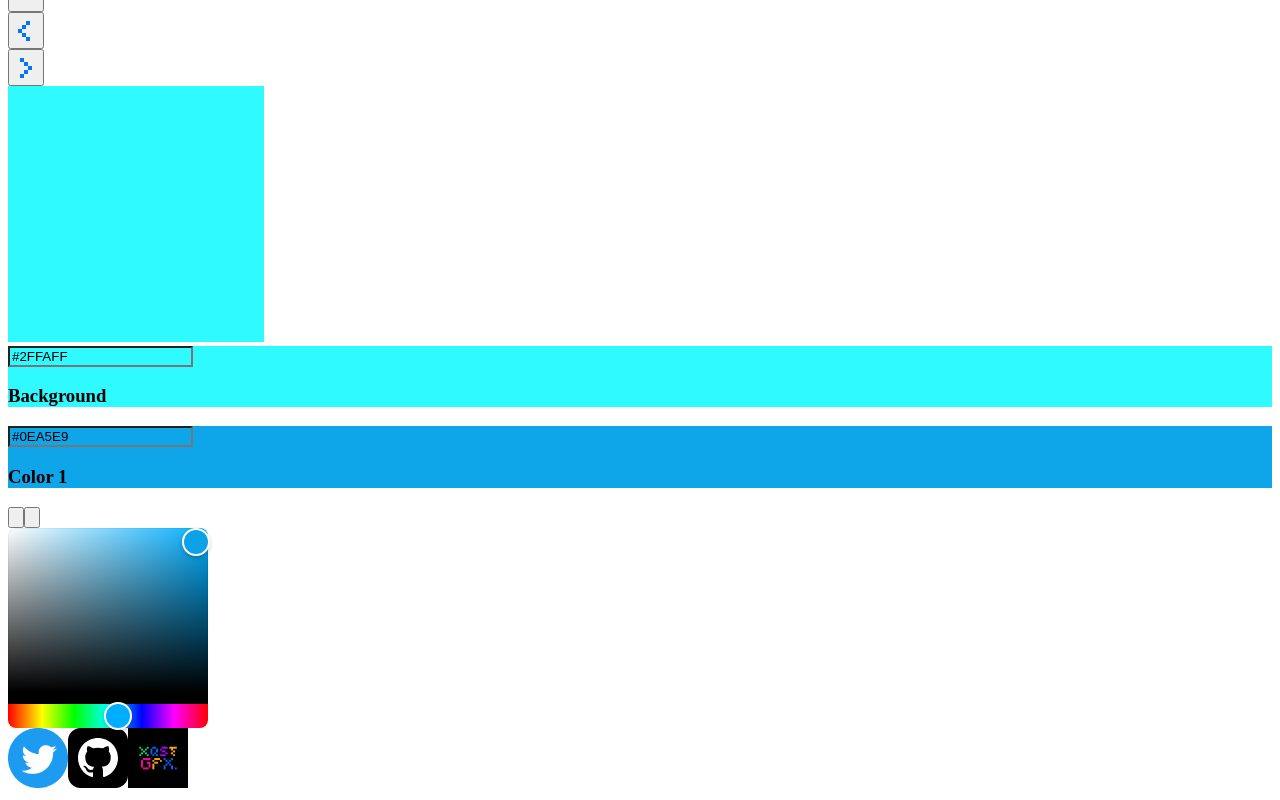
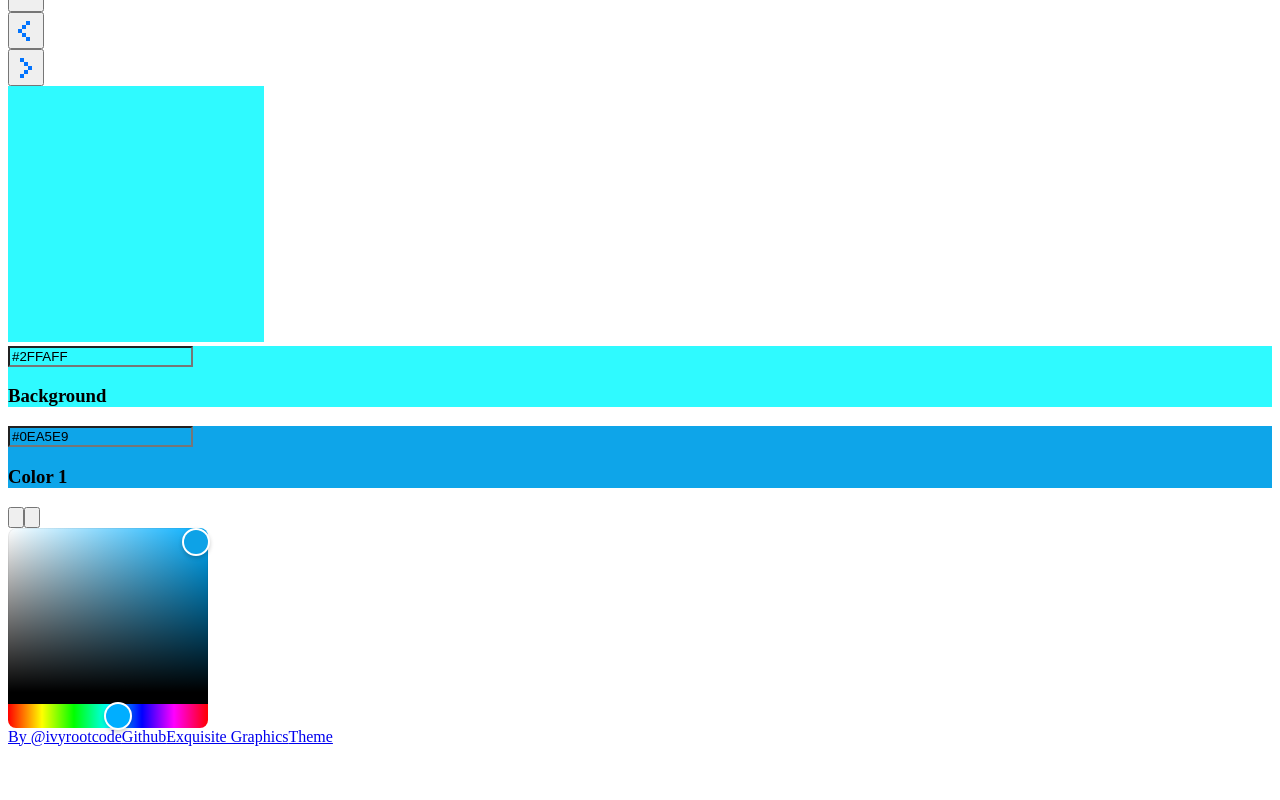
Before and after one commit to ivyroot/exquisite-canvas, a Next.js app in the folder packages/app/: page / in a window 1280 px wide. Shown: the part 963-1763 px from the top of the page. After the commit the page ends 1717 px from the top, so only its background shows below. Built offline with nearby package versions, Linux system fonts and the light colour scheme; what @rainbow-me/rainbowkit, urql, wagmi would draw is missing.

Commit message:
add page to show current default theme

```diff
--- a/packages/app/next.config.js
+++ b/packages/app/next.config.js
@@ -8,6 +8,7 @@ module.exports = {
   ) {
     return {
       "/": { page: "/" },
+      "/theme": { page: "/theme" },
       "/about": { page: "/about" },
     };
   },
--- a/packages/app/src/pages/index.tsx
+++ b/packages/app/src/pages/index.tsx
@@ -20,21 +20,20 @@ const HomePage: NextPage = () => {
             className="mx-4"
             target="_none"
           >
-            <img src="/twitter-logo-blue.png" width="60px"></img>
+            By @ivyrootcode
           </a>
           <a
             href="https://github.com/ivyroot/exquisite-canvas"
             className="mx-4"
             target="_none"
           >
-            <img src="/github-3.svg" width="60px"></img>
+            Github
           </a>
           <a href="https://twitter.com/xqstgfx" className="mx-4" target="_none">
-            <img
-              src="/xqst-gfx.jpeg"
-              className="rounded-full"
-              width="60px"
-            ></img>
+            Exquisite Graphics
+          </a>
+          <a href="/theme" className="mx-4" target="_none">
+            Theme
           </a>
         </div>
       </div>
```
Also changed, not shown: packages/app/src/pages/theme.tsx (added, +62 -0 lines).
